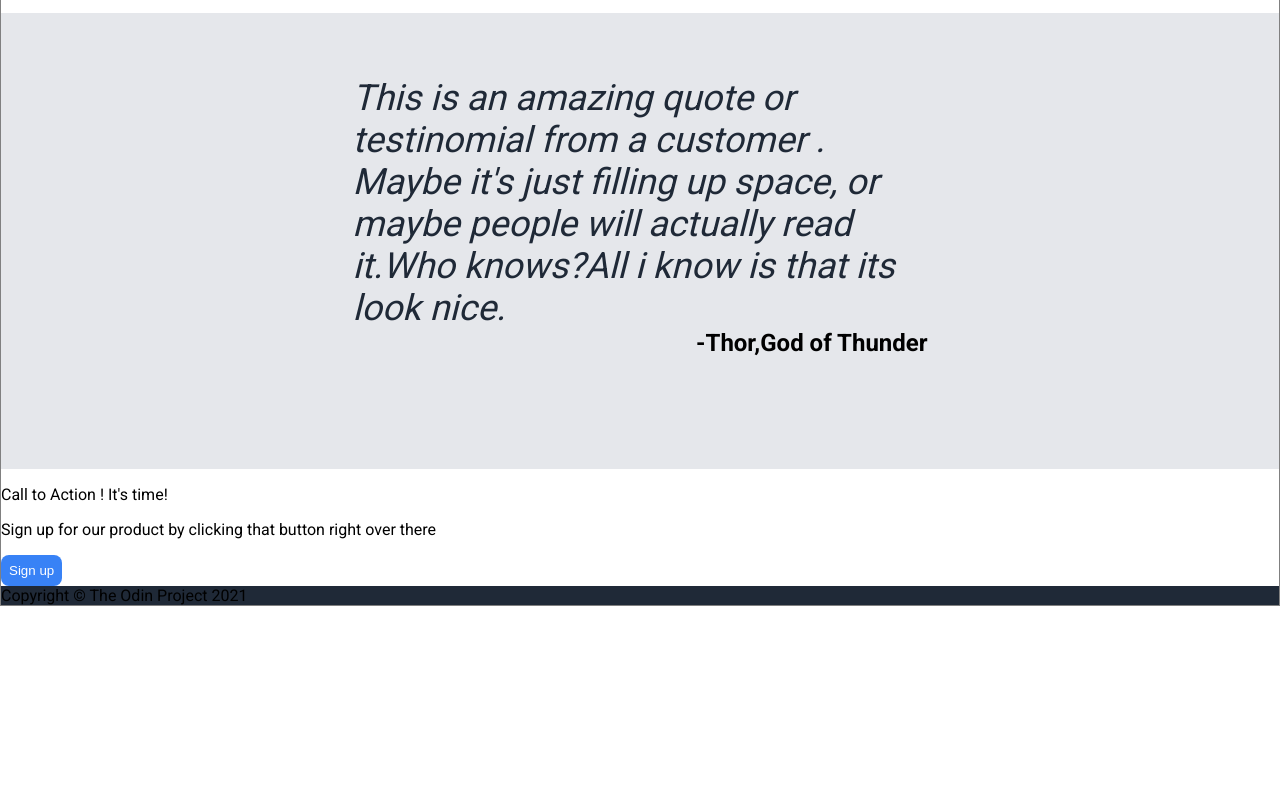
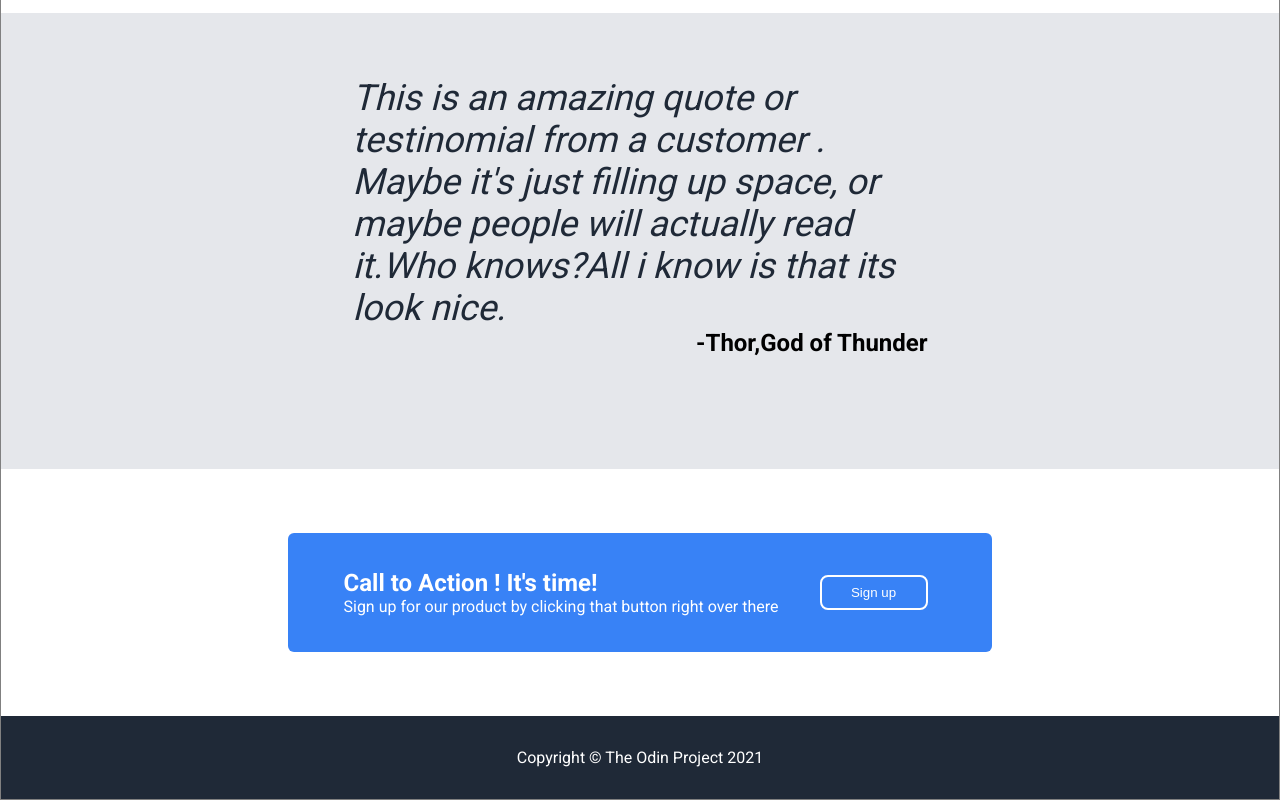
Before and after one commit to YashvirSinghNathawat/LandingPage, a plain HTML site: page index.html in a window 1280 px wide. Shown: the part 860-1660 px from the top of the page. Before the commit the page ends 1466 px from the top, so only its background shows below. Drawn offline with Linux system fonts and the light colour scheme.

Commit message:
Project Done

```diff
--- a/index.html
+++ b/index.html
@@ -60,11 +60,14 @@
           </div>
         </div>
         <div class="container-4">
-          <div class="text">
-              <p>Call to Action ! It's time!</p>
-              <p>Sign up for our product by clicking that button right over there</p>
-          </div>
-          <button class="Sign up">Sign up</button>
+            <div class="content">
+              <div class="text">
+                  <div class="top"> Call to Action ! It's time!</div>
+                  <div class="down">Sign up for our product by clicking that button right over there</div>
+              </div>
+              <div class="button"><button class="Sign up">Sign up</button></div>
+
+            </div>
         </div>
         <div class="footer">
               <div class="text">Copyright &copy; The Odin Project 2021</div>
--- a/style.css
+++ b/style.css
@@ -140,3 +140,36 @@ button{
     font-size: 24px;
     font-weight: 900;
 }
+.container-4 .content{
+    margin: 64px auto;
+    max-width: 45%;
+    display: flex;
+    justify-content: flex-end;
+    padding: 36px 64px;
+    background-color: #3882f6;
+    border-radius: 6px;
+    gap: 16px;
+}
+.container-4 .content .text{
+    color: white;
+    display: flex;
+    flex-direction: column;
+    min-width: 80%;
+}
+.container-4 .content .text .top{
+    font-weight: 900;
+    font-size: 24px;
+}
+.container-4 .content .button{
+    display: flex;
+    align-items: center;
+}
+.container-4 .content button{
+    border: 2px solid white;
+    min-width: 108px;
+}
+.footer .text{
+    margin: 32px auto;
+    color: white;
+    text-align: center;
+}
```
Also changed, not shown: 1 other file.
